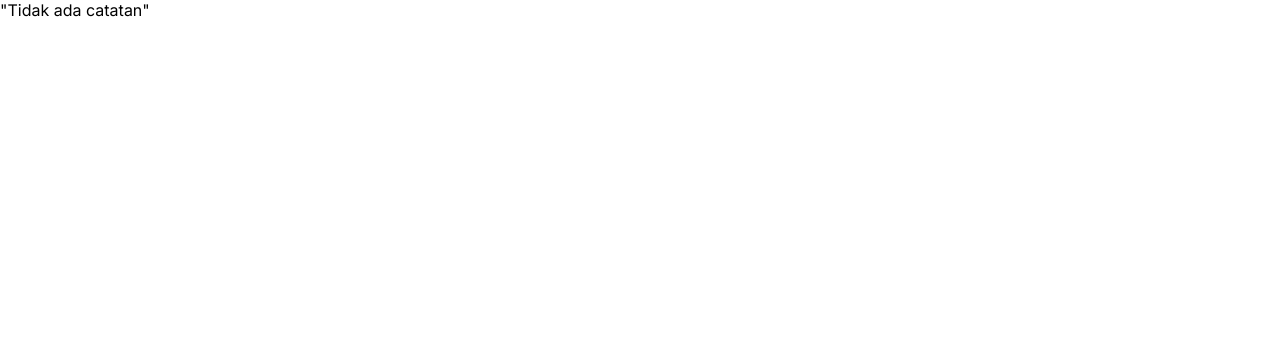
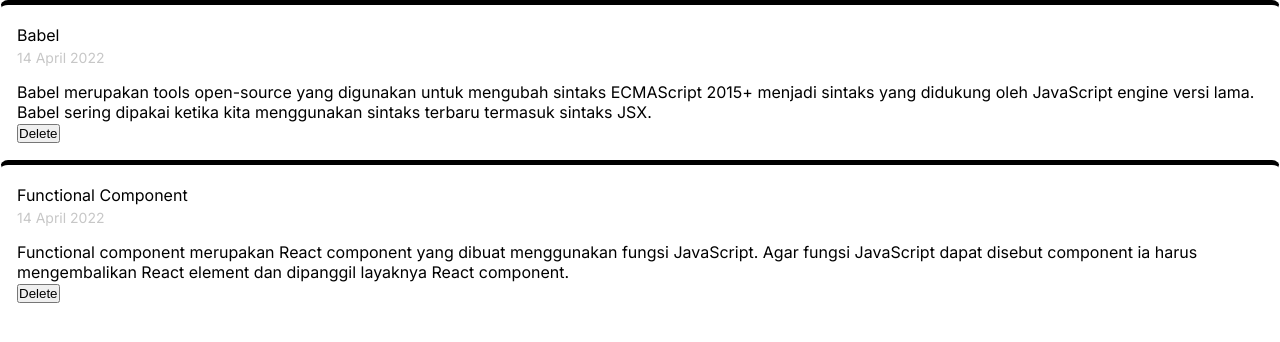
Before and after one commit to kiwi-ui/personal-notes-app-starter, a React (Vite) app: page /archive in a window 1280 px wide. Shown: the top 342 px of the page. Built offline with nearby package versions, Linux system fonts and the light colour scheme.

Commit message:
feat: add archived feature

```diff
--- a/src/App.jsx
+++ b/src/App.jsx
@@ -2,13 +2,15 @@
 import HomePage from './pages/HomePage';
 import DetailPage from './pages/DetailPage';
 import { Route, Routes } from 'react-router-dom';
+import ArchivePage from './pages/ArchivePage/ArchivePage';
 
 function App() {
   return (
-  <Routes>
-      <Route path='/' element={ <HomePage /> }/>
-      <Route path='/:id' element={ <DetailPage /> }/>
-  </Routes>
+    <Routes>
+        <Route path='/' element={ <HomePage /> }/>
+        <Route path='/:id' element={ <DetailPage /> }/>
+        <Route path='/archive' element={ <ArchivePage /> } />
+    </Routes>
   );
 }
 
--- /dev/null
+++ b/src/pages/ArchivePage/ArchivePage.jsx
@@ -0,0 +1,43 @@
+import React, { useEffect, useState } from 'react'
+import { archiveNote, getActiveNotes, getArchivedNotes } from '../../utils/local-data';
+
+const ArchivePage = () => {
+    const [archivedNote, setArchivedNote] = useState([])
+
+    useEffect(() => {
+        setArchivedNote(getArchivedNotes());
+        console.log(getArchivedNotes());
+    }, [])
+
+    return (
+    <>
+        {
+         archivedNote.map((note,index) =>
+         (
+            <div key={ index } className="note-item">
+                <div className="note-item__title">
+                    { note.title }
+                </div>
+
+                <div className="note-item__createdAt">
+                    {
+                        new Date(note.createdAt).toLocaleDateString("id-ID", {
+                            day: "numeric",
+                            month: "long",
+                            year: "numeric"
+                        })
+                    }
+                </div>
+
+                <div className="note-item__body">
+                    { note.body }
+                </div>
+                <button type="button" onClick={() => handleDeleteNote(note.id)}>Delete</button>
+            </div>
+         ))
+         }
+    </>
+  )
+}
+
+export default ArchivePage
--- a/src/pages/HomePage/index.jsx
+++ b/src/pages/HomePage/index.jsx
@@ -1,27 +1,31 @@
 import React, { useEffect, useState } from 'react'
-import { addNote, deleteNote, getAllNotes, getNote } from '../../utils/local-data'
+import { addNote, archiveNote, deleteNote, getActiveNotes, getAllNotes, getArchivedNotes, getNote, unarchiveNote } from '../../utils/local-data'
 import { useNavigate } from 'react-router-dom';
 import FormAddNewNote from '../../components/Modal/FormAddNewNote';
 
 const HomePage = () => {
   const [Contacts, setContacts] = useState([]);
-  const navigate = useNavigate();
   const [showModal, setShowModal] = useState(false);
   const [formData, setFormData] = useState({
-    title: '',
-    body: ''
-  });
+	  title: '',
+	  body: ''
+	});
+
+  const navigate = useNavigate();
+
   useEffect(() => {
-    setContacts(getAllNotes());
+    setContacts(getActiveNotes());
   }, [])
 
   const getDetailedNote = (id) => {
 	navigate(`/${ id }`);
   }
+
   const handleDeleteNote = (id) => {
 	deleteNote(id);
 	setContacts(getAllNotes(id));
   }
+
    const handleChange = (event) => {
 	  const { name, value } = event.target;
 	  setFormData({
@@ -32,24 +36,25 @@
 
 	const handleAddNote = (event) => {
 		event.preventDefault();
-		addNote(formData)
-		setContacts(getAllNotes);
+		addNote(formData);
+		setContacts(getActiveNotes());
 	  };
 
-// 	const handleAddNote = () => {
-// 	setShowModal(e => !e);
-
-// 	// addNote();
-// 	console.log(showModal)
-//   }
+	const handleArchive = (id) => {
+		archiveNote(id);
+		setContacts(getActiveNotes());
+		console.log(getArchivedNotes());
+	}
 
   return (
     <main className="main">
 		<button type="button" onClick={ () => setShowModal(e => !e) }>Tambah Catatan</button>
+		<button type="button" onClick={ () => navigate('/archive') }>Archived pages</button>
 		{ showModal && <FormAddNewNote handleChange={ handleChange } handleAddNote={ handleAddNote } formData={formData}/> }
 
 		<div className="app-container body">
 			{Contacts.length ?
+
 			<div className="notes-list">
 				{
 					Contacts.map((contact) =>
@@ -73,7 +78,8 @@
 									<div className="note-item__body">
 										{ contact.body }
 									</div>
-									<button type="button" onClick={() => handleDeleteNote(contact.id)}>Delete</button>
+									<button type="button" onClick={ () => handleDeleteNote(contact.id) }>Delete</button>
+									<button type="button" onClick={ () => handleArchive(contact.id) }>Simpan</button>
 								</div>
 							)
 						}
--- a/src/utils/local-data.js
+++ b/src/utils/local-data.js
@@ -4,14 +4,14 @@
     title: 'Babel',
     body: 'Babel merupakan tools open-source yang digunakan untuk mengubah sintaks ECMAScript 2015+ menjadi sintaks yang didukung oleh JavaScript engine versi lama. Babel sering dipakai ketika kita menggunakan sintaks terbaru termasuk sintaks JSX.',
     createdAt: '2022-04-14T04:27:34.572Z',
-    archived: false,
+    archived: true,
   },
   {
     id: 'notes-2',
     title: 'Functional Component',
     body: 'Functional component merupakan React component yang dibuat menggunakan fungsi JavaScript. Agar fungsi JavaScript dapat disebut component ia harus mengembalikan React element dan dipanggil layaknya React component.',
     createdAt: '2022-04-14T04:27:34.572Z',
-    archived: false,
+    archived: true,
   },
   {
     id: 'notes-3',
@@ -54,6 +54,7 @@
 
 function getActiveNotes() {
   const activeNotes = notes.filter((note) => !note.archived);
+  console.log(activeNotes)
   return activeNotes;
 }
 
```
